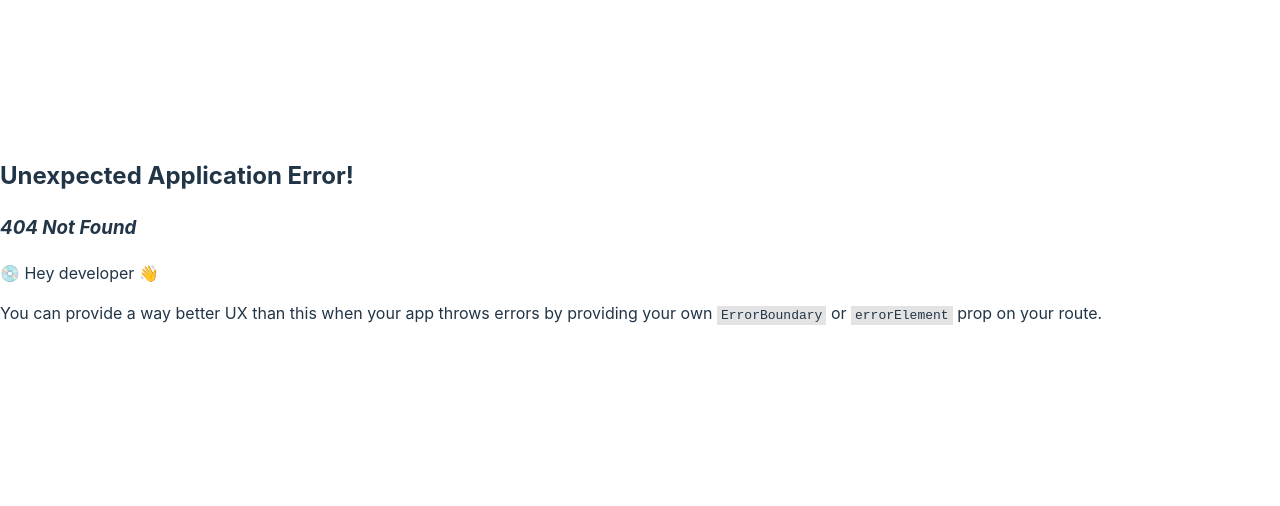
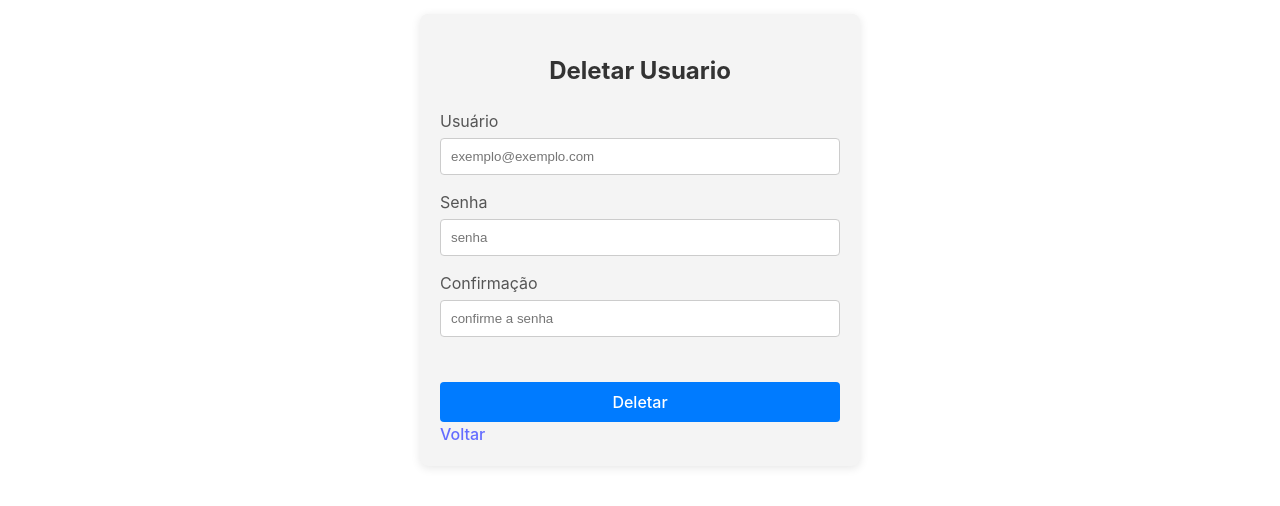
Before and after one commit to Erick-Bonifacio/Final-Web-Project, a React (Vite) app in the folder front/: page /delete-user in a window 1280 px wide. Before the commit this address had no page. Shown: the part 160-666 px from the top of the page. Built offline with nearby package versions, Linux system fonts and the light colour scheme.

Commit message:
Delete User Screen

```diff
--- a/front/src/components/CreateUser.jsx
+++ b/front/src/components/CreateUser.jsx
@@ -39,10 +39,16 @@ export default function CreateUser() {
         senha: data.password,
       };
 
-      await axios.post('http://localhost:8080/usersroute/add-user', newUser);
+      let res = await axios.post('http://localhost:8080/usersroute/add-user', newUser);
+      if(res.status == 200){
+          alert("Conta criada com sucesso!");
+          navigate('/');
+      } else {
+          alert("Usuario ja existe");
+          navigate('/');
+      }
 
-      alert("Conta criada com sucesso!");
-      navigate('/');
+
     } catch (error) {
       console.error(error);
     }
--- /dev/null
+++ b/front/src/components/DeleteUser.jsx
@@ -0,0 +1,91 @@
+import React, { useState } from 'react';
+import { useNavigate } from 'react-router-dom';
+import '../styles/LoginStyle.css';
+import axios from 'axios';
+import { useForm } from 'react-hook-form';
+import { yupResolver } from "@hookform/resolvers/yup";
+import * as yup from "yup";
+
+const schema = yup.object({
+  username: yup.string().required('Usuário obrigatório'),
+  password: yup.string().required('Senha obrigatória'),
+  passwordConf: yup.string().oneOf([yup.ref('password')], 'As senhas devem coincidir!').required('Confirme a senha'),
+}).required();
+
+export default function DeleteUser() {
+    const navigate = useNavigate();
+
+    const { register, handleSubmit, formState: { errors } } = useForm({
+        resolver: yupResolver(schema)
+    });
+
+    async function autenticate(data){
+        const response = await axios.post('http://localhost:8080/auth/login', data);
+        if(response.status != 200){
+            return false;
+        }
+        return true;
+    }
+
+    const onSubmit = async (data) => {
+        let userExist = true; //autenticate(data);
+        if(userExist){
+            let boolConfirmation = confirm("Você deseja realmente excluir sua conta?");
+            if(boolConfirmation){
+                //pegar idUser do jwt? ou var global?
+                let idUser = "763c9773b8dab61698ab4b81536911b2";
+                const response = await axios.delete('http://localhost:8080/usersroute/delete-user', idUser);
+                if(response.status == 200){
+                    alert("Conta deletada com sucesso!")
+                    navigate('/');
+                } else{
+                    alert("Ocorreu um erro ao deletar sua conta!");
+                }
+            }
+        }
+    };
+
+    const navigateListAssets = () => {
+        navigate('/list-assets');
+    }
+
+    return (
+        <div className="login-container">
+        <h2>Deletar Usuario</h2>
+        <form onSubmit={handleSubmit(onSubmit)}>
+            <div className="input-group">
+            <label htmlFor="username">Usuário</label>
+            <input
+                type="text"
+                id="username"
+                placeholder='exemplo@exemplo.com'
+                {...register('username')}
+            />
+            <p className='erro'>{errors.username?.message}</p>
+            </div>
+            <div className="input-group">
+            <label htmlFor="password">Senha</label>
+            <input
+                type="password"
+                id="password"
+                placeholder='senha'
+                {...register('password')}
+            />
+            <p className='erro'>{errors.password?.message}</p>
+            </div>
+            <div className="input-group">
+            <label htmlFor="passwordConf">Confirmação</label>
+            <input
+                type="password"
+                id="passwordConf"
+                placeholder='confirme a senha'
+                {...register('passwordConf')}
+            />
+            <p className='erro'>{errors.passwordConf?.message}</p>
+            </div>
+            <button type="submit">Deletar</button>
+        </form>
+        <a href="/list-assets" id='new-user' onClick={navigateListAssets}>Voltar</a>
+        </div>
+    );
+};
--- a/front/src/main.jsx
+++ b/front/src/main.jsx
@@ -7,6 +7,7 @@ import {createBrowserRouter, RouterProvider} from 'react-router-dom'
 import Login from './components/Login.jsx'
 import CreateUser from './components/CreateUser.jsx'
 import ListAssets from './components/ListAssets.jsx'
+import DeleteUser from './components/DeleteUser.jsx'
 
 const routes = createBrowserRouter([
   {
@@ -20,6 +21,10 @@ const routes = createBrowserRouter([
   {
     path: '/list-assets',
     element: <ListAssets />
+  },
+  {
+    path: '/delete-user',
+    element: <DeleteUser />
   }
 ]);
 
```
Also changed, not shown: front/src/styles/deleteUser.css (added), 1 other file (tests, documents, lock files or other folders).
